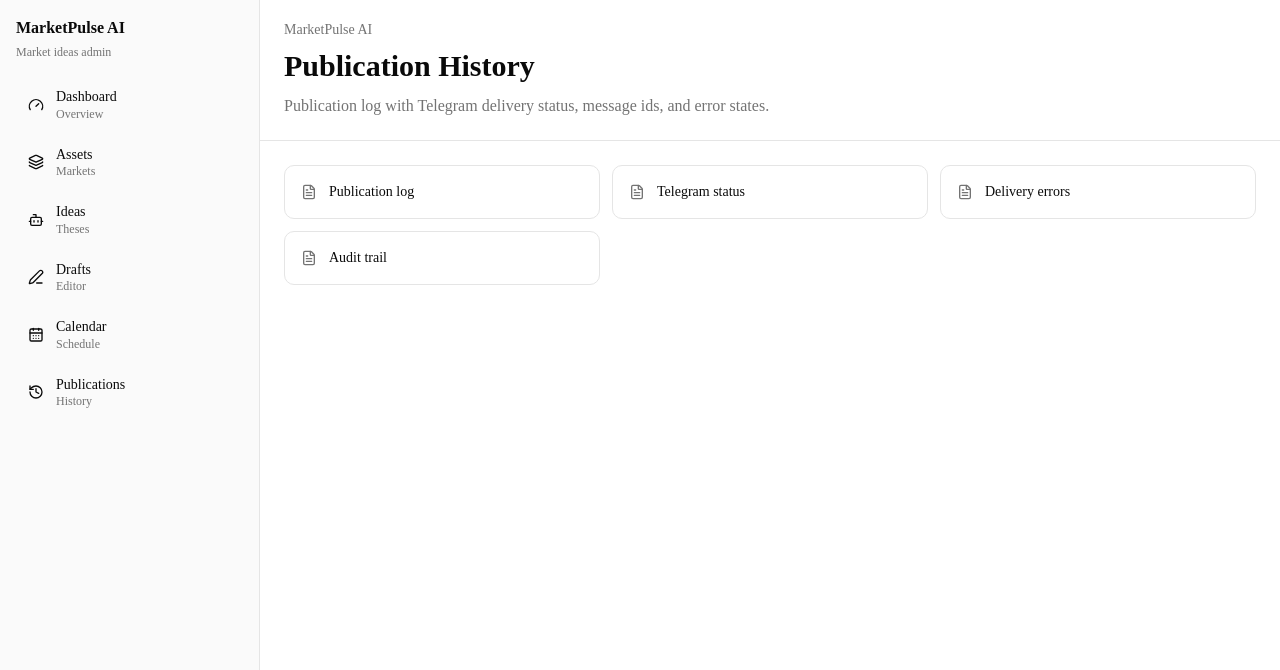
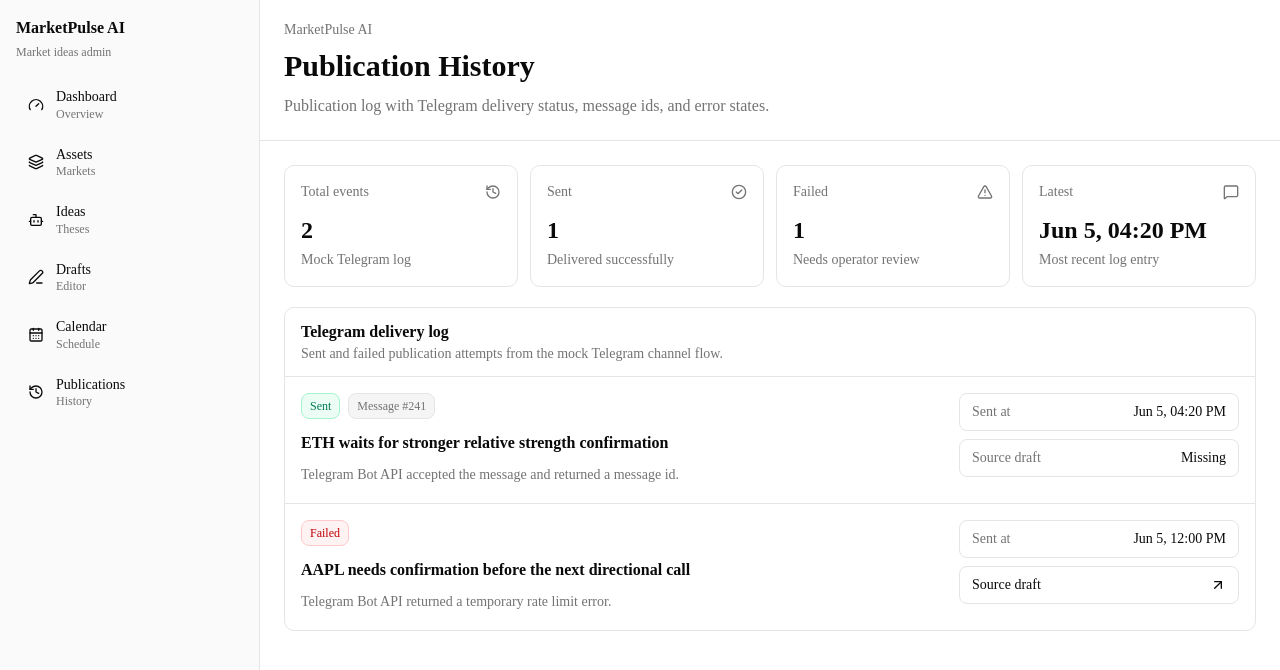
Before and after one commit to Artur-Kelemetov/marketpulse-ai, a Next.js app: page /publications in a window 1280 px wide. Shown: the top 670 px of the page. Built offline with nearby package versions, Linux system fonts and the light colour scheme.

Commit message:
feat: build publications history with mocks

```diff
--- a/src/app/(admin)/publications/page.tsx
+++ b/src/app/(admin)/publications/page.tsx
@@ -1,11 +1,201 @@
-import { RoutePlaceholder } from "@/app/_components/route-placeholder";
+import Link from "next/link";
+import {
+  AlertTriangle,
+  ArrowUpRight,
+  CheckCircle2,
+  History,
+  MessageSquare,
+} from "lucide-react";
+
+import { PageHeader } from "@/components/layout/PageHeader";
+import { getMockDraftById, getMockPublicationLog } from "@/lib/mock-data";
+
+const dateTimeFormatter = new Intl.DateTimeFormat("en-US", {
+  month: "short",
+  day: "numeric",
+  hour: "2-digit",
+  minute: "2-digit",
+});
 
 export default function PublicationsPage() {
+  const publicationLog = getMockPublicationLog().toSorted(
+    (a, b) => new Date(b.sentAt).getTime() - new Date(a.sentAt).getTime(),
+  );
+  const sentCount = publicationLog.filter(
+    (publication) => publication.status === "sent",
+  ).length;
+  const failedCount = publicationLog.filter(
+    (publication) => publication.status === "failed",
+  ).length;
+  const latestPublication = publicationLog[0] ?? null;
+
   return (
-    <RoutePlaceholder
-      title="Publication History"
-      description="Publication log with Telegram delivery status, message ids, and error states."
-      items={["Publication log", "Telegram status", "Delivery errors", "Audit trail"]}
-    />
+    <main className="flex min-h-screen flex-1 flex-col bg-background text-foreground">
+      <PageHeader
+        title="Publication History"
+        description="Publication log with Telegram delivery status, message ids, and error states."
+      />
+
+      <div className="flex flex-1 flex-col gap-5 px-6 py-6">
+        <section className="grid gap-3 md:grid-cols-2 xl:grid-cols-4">
+          <SummaryCard
+            label="Total events"
+            value={publicationLog.length.toString()}
+            helper="Mock Telegram log"
+            icon={<History className="size-4" />}
+          />
+          <SummaryCard
+            label="Sent"
+            value={sentCount.toString()}
+            helper="Delivered successfully"
+            icon={<CheckCircle2 className="size-4" />}
+          />
+          <SummaryCard
+            label="Failed"
+            value={failedCount.toString()}
+            helper="Needs operator review"
+            icon={<AlertTriangle className="size-4" />}
+          />
+          <SummaryCard
+            label="Latest"
+            value={
+              latestPublication
+                ? dateTimeFormatter.format(new Date(latestPublication.sentAt))
+                : "None"
+            }
+            helper="Most recent log entry"
+            icon={<MessageSquare className="size-4" />}
+          />
+        </section>
+
+        <section className="rounded-lg border border-border bg-card text-card-foreground">
+          <div className="border-b border-border px-4 py-3">
+            <h2 className="font-semibold">Telegram delivery log</h2>
+            <p className="text-sm text-muted-foreground">
+              Sent and failed publication attempts from the mock Telegram channel flow.
+            </p>
+          </div>
+
+          <div className="divide-y divide-border">
+            {publicationLog.map((publication) => {
+              const draft = getMockDraftById(publication.draftId);
+
+              return (
+                <article key={publication.id} className="p-4 transition-colors hover:bg-muted/30">
+                  <div className="grid gap-4 xl:grid-cols-[1fr_280px] xl:items-start">
+                    <div className="min-w-0 space-y-3">
+                      <div className="flex flex-wrap items-center gap-2">
+                        <StatusBadge status={publication.status} />
+                        {publication.telegramMessageId ? (
+                          <Badge>Message #{publication.telegramMessageId}</Badge>
+                        ) : null}
+                      </div>
+
+                      <div>
+                        <Link
+                          href={`/publications/${publication.id}`}
+                          className="text-base font-semibold leading-6 hover:underline"
+                        >
+                          {publication.title}
+                        </Link>
+                        <p className="mt-2 text-sm leading-6 text-muted-foreground">
+                          {publication.status === "failed"
+                            ? publication.errorMessage
+                            : "Telegram Bot API accepted the message and returned a message id."}
+                        </p>
+                      </div>
+                    </div>
+
+                    <div className="grid gap-2 text-sm text-muted-foreground">
+                      <LogFact
+                        label="Sent at"
+                        value={dateTimeFormatter.format(new Date(publication.sentAt))}
+                      />
+                      {draft ? (
+                        <Link
+                          href={`/drafts/${draft.id}`}
+                          className="inline-flex items-center justify-between gap-3 rounded-md border border-border bg-background px-3 py-2 font-medium text-foreground transition-colors hover:bg-muted"
+                        >
+                          Source draft
+                          <ArrowUpRight className="size-4" />
+                        </Link>
+                      ) : (
+                        <LogFact label="Source draft" value="Missing" />
+                      )}
+                    </div>
+                  </div>
+                </article>
+              );
+            })}
+          </div>
+        </section>
+      </div>
+    </main>
   );
 }
+
+type SummaryCardProps = {
+  label: string;
+  value: string;
+  helper: string;
+  icon: React.ReactNode;
+};
+
+function SummaryCard({ label, value, helper, icon }: SummaryCardProps) {
+  return (
+    <div className="rounded-lg border border-border bg-card p-4 text-card-foreground">
+      <div className="mb-3 flex items-center justify-between gap-3 text-muted-foreground">
+        <span className="text-sm font-medium">{label}</span>
+        {icon}
+      </div>
+      <p className="text-2xl font-semibold tracking-normal">{value}</p>
+      <p className="mt-1 text-sm text-muted-foreground">{helper}</p>
+    </div>
+  );
+}
+
+type StatusBadgeProps = {
+  status: "sent" | "failed";
+};
+
+function StatusBadge({ status }: StatusBadgeProps) {
+  const isSent = status === "sent";
+
+  return (
+    <span
+      className={
+        isSent
+          ? "inline-flex w-fit rounded-md border border-emerald-200 bg-emerald-50 px-2 py-1 text-xs font-medium text-emerald-700"
+          : "inline-flex w-fit rounded-md border border-red-200 bg-red-50 px-2 py-1 text-xs font-medium text-red-700"
+      }
+    >
+      {isSent ? "Sent" : "Failed"}
+    </span>
+  );
+}
+
+type BadgeProps = {
+  children: React.ReactNode;
+};
+
+function Badge({ children }: BadgeProps) {
+  return (
+    <span className="inline-flex w-fit rounded-md border border-border bg-muted px-2 py-1 text-xs font-medium text-muted-foreground">
+      {children}
+    </span>
+  );
+}
+
+type LogFactProps = {
+  label: string;
+  value: string;
+};
+
+function LogFact({ label, value }: LogFactProps) {
+  return (
+    <div className="flex items-center justify-between gap-4 rounded-md border border-border bg-background px-3 py-2">
+      <span>{label}</span>
+      <span className="font-medium text-foreground">{value}</span>
+    </div>
+  );
+}
```
